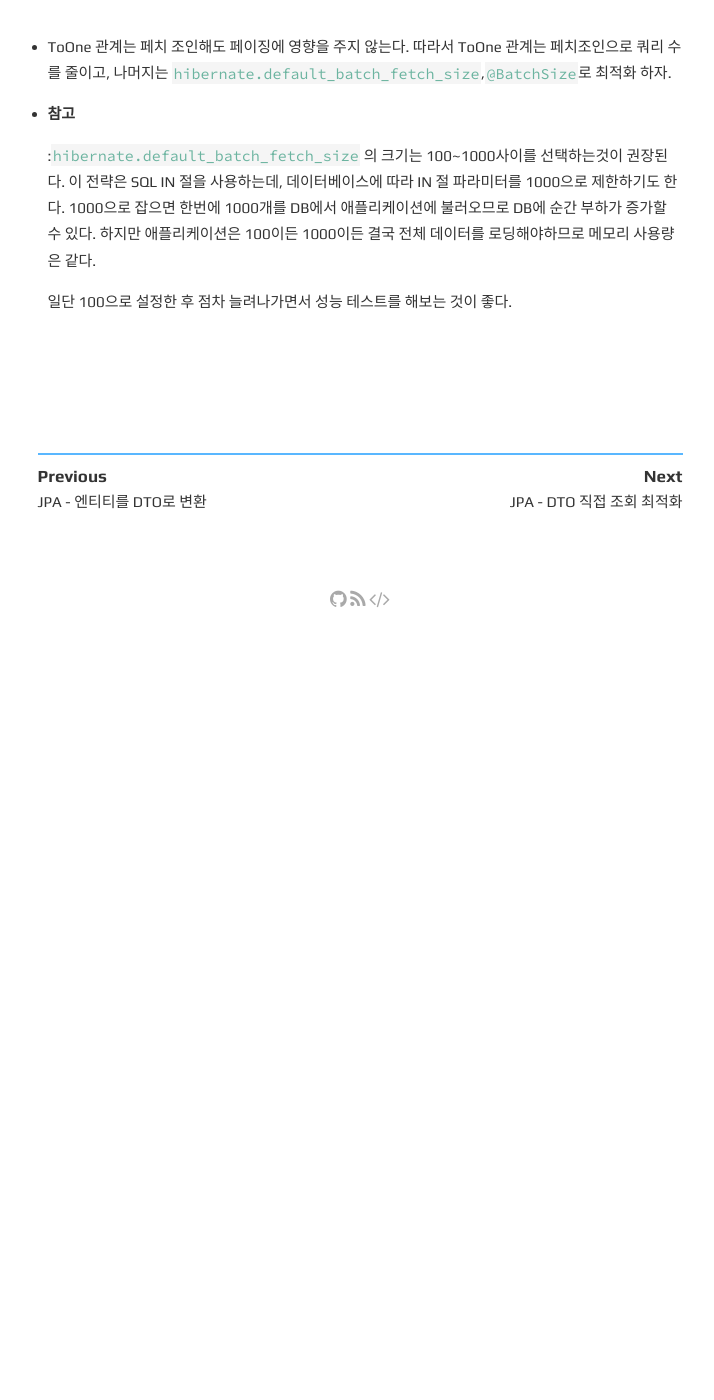
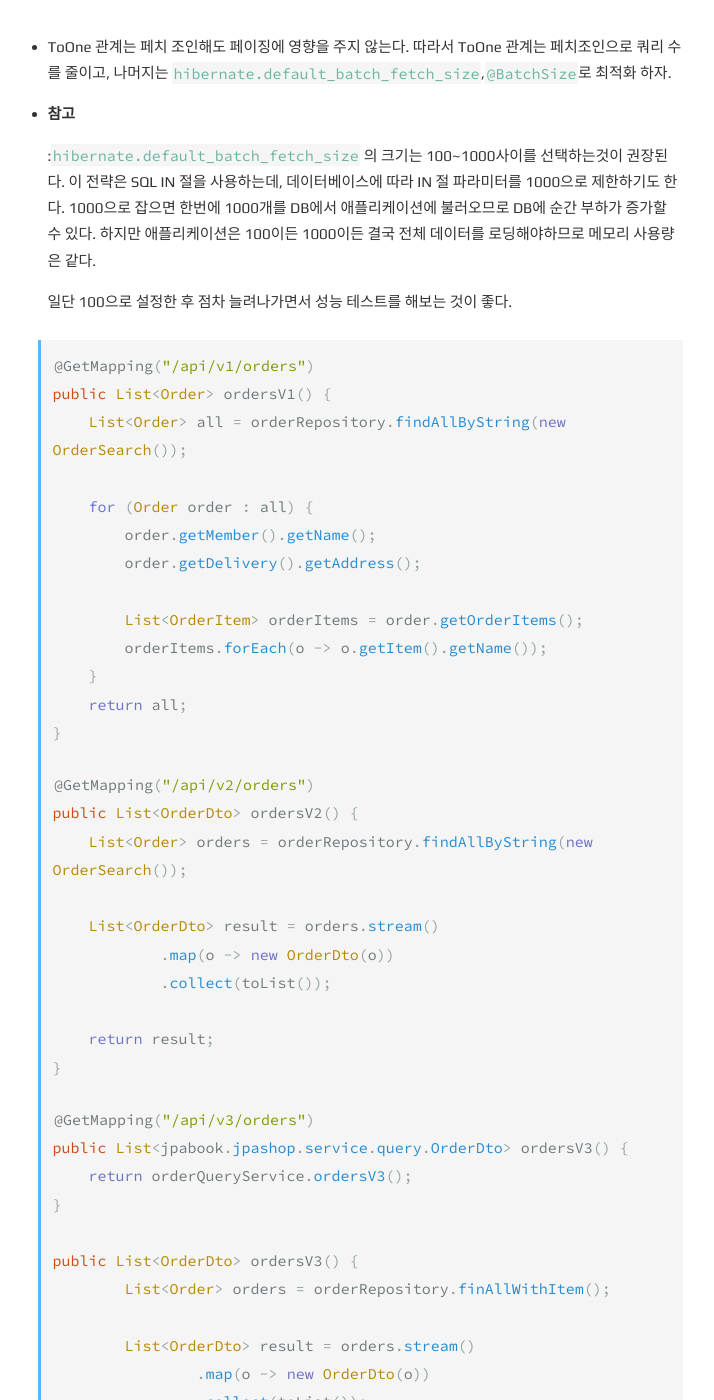
Before and after one commit to kimjinwook1/kimjinwook1.github.io, a Jekyll site: the page built from _posts/2022-01-16-JPA-paging.md, in a window 1280 px wide and 1400 px high, scrolled down 1844 px. Shown: the whole window, without its empty margins (280-994 px from the left). Built offline with Jekyll 4.4.1, drawn with Linux system fonts in a browser that asks for light colours; comment, search, counter and statistics services are not loaded; before the commit the page ends 2474 px from its top, so only the background shows below that; some of the changed text lies outside the part shown.

Commit message:
코드 추가

````diff
--- a/_posts/2022-01-16-JPA-paging.md
+++ b/_posts/2022-01-16-JPA-paging.md
@@ -58,7 +58,7 @@ minute: 1
 
 - 페치 조인 방식과 비교해서 쿼리 호출 수가 약간 증가하지만, DB 데이터 전송량이 감소한다.
 
-- 컬렉션 페치조인은 페이징이 불가능 하지만 이 방법은 페이징이 가능하다.
+- 컬렉션 페치조인은 페이징이 불가능 하지만 **이 방법은 페이징이 가능하다.**
 
 ### **결론**
 
@@ -69,3 +69,111 @@ minute: 1
   :`hibernate.default_batch_fetch_size` 의 크기는 100~1000사이를 선택하는것이 권장된다. 이 전략은 SQL IN 절을 사용하는데, 데이터베이스에 따라 IN 절 파라미터를 1000으로 제한하기도 한다. 1000으로 잡으면 한번에 1000개를 DB에서 애플리케이션에 불러오므로 DB에 순간 부하가 증가할 수 있다. 하지만 애플리케이션은 100이든 1000이든 결국 전체 데이터를 로딩해야하므로 메모리 사용량은 같다.
 
   일단 100으로 설정한 후 점차 늘려나가면서 성능 테스트를 해보는 것이 좋다.
+
+```java
+@GetMapping("/api/v1/orders")
+public List<Order> ordersV1() {
+    List<Order> all = orderRepository.findAllByString(new OrderSearch());
+
+    for (Order order : all) {
+        order.getMember().getName();
+        order.getDelivery().getAddress();
+
+        List<OrderItem> orderItems = order.getOrderItems();
+        orderItems.forEach(o -> o.getItem().getName());
+    }
+    return all;
+}
+```
+
+
+
+
+
+```java
+@GetMapping("/api/v2/orders")
+public List<OrderDto> ordersV2() {
+    List<Order> orders = orderRepository.findAllByString(new OrderSearch());
+
+    List<OrderDto> result = orders.stream()
+            .map(o -> new OrderDto(o))
+            .collect(toList());
+
+    return result;
+}
+```
+
+
+
+
+
+```java
+@GetMapping("/api/v3/orders")
+public List<jpabook.jpashop.service.query.OrderDto> ordersV3() {
+    return orderQueryService.ordersV3();
+}
+
+public List<OrderDto> ordersV3() {
+        List<Order> orders = orderRepository.finAllWithItem();
+
+        List<OrderDto> result = orders.stream()
+                .map(o -> new OrderDto(o))
+                .collect(toList());
+
+        return result;
+    }
+
+ public List<Order> finAllWithItem() {
+        return em.createQuery(
+                        "select distinct o from Order o" +
+                                " join fetch o.member m" +
+                                " join fetch o.delivery d" +
+                                " join fetch o.orderItems oi" +
+                                " join fetch oi.item i", Order.class)
+                .getResultList();
+
+    }
+```
+
+
+
+
+
+```java
+@GetMapping("/api/v3.1/orders") // 컬렉션은 페치조인 X -> 대신에 지연로딩
+public List<OrderDto> ordersV3_page(
+        @RequestParam(value = "offset", defaultValue = "0") int offset,
+        @RequestParam(value = "limit", defaultValue = "100") int limit
+) {
+    List<Order> orders = orderRepository.findWithMemberDelivery(offset, limit);
+
+    List<OrderDto> result = orders.stream()
+            .map(o -> new OrderDto(o))
+            .collect(toList());
+
+    return result;
+}
+
+  public List<Order> findWithMemberDelivery(int offset, int limit) {
+
+        return em.createQuery(
+                        "select o from Order o" +
+                                " join fetch o.member m" +
+                                " join fetch o.delivery d", Order.class)
+                .setFirstResult(offset)
+                .setMaxResults(limit)
+                .getResultList();
+    }
+```
+
+
+
+### 엔티티 조회
+
+- 엔티티를 조회해서 그대로 반환: V1
+- 엔티티 조회 후 DTO 반환: V2
+- 페치 조인으로 쿼리 수 최적화: V3
+- 컬렉션 페이징과 한계 돌파: V3.1
+  - 컬렉션은 페치 조인시 페이징이 불가능
+  - ToOne 관계는 페치 조인으로 쿼리 수 최적화
+  - 컬렉션은 페치 조인 대신에 지연 로딩을 유지하고, `hibernate.default_batce_fetch_size`,`@BatchSize`로 최적화
````
Also changed, not shown: other parts of _posts/2022-01-16-JPA-paging.md (+1 -1 lines), _posts/2022-01-17-JPA-DTO직접조회.md (+8 -0 lines).
